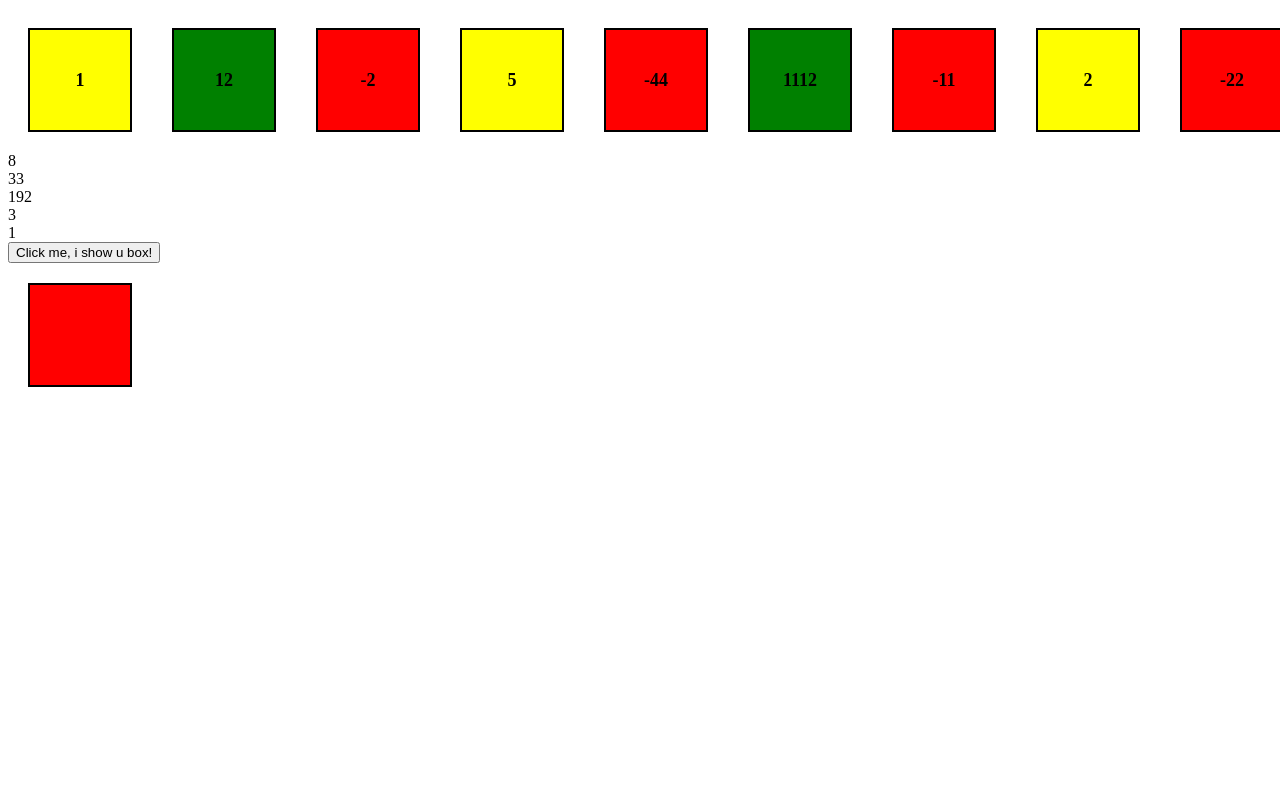
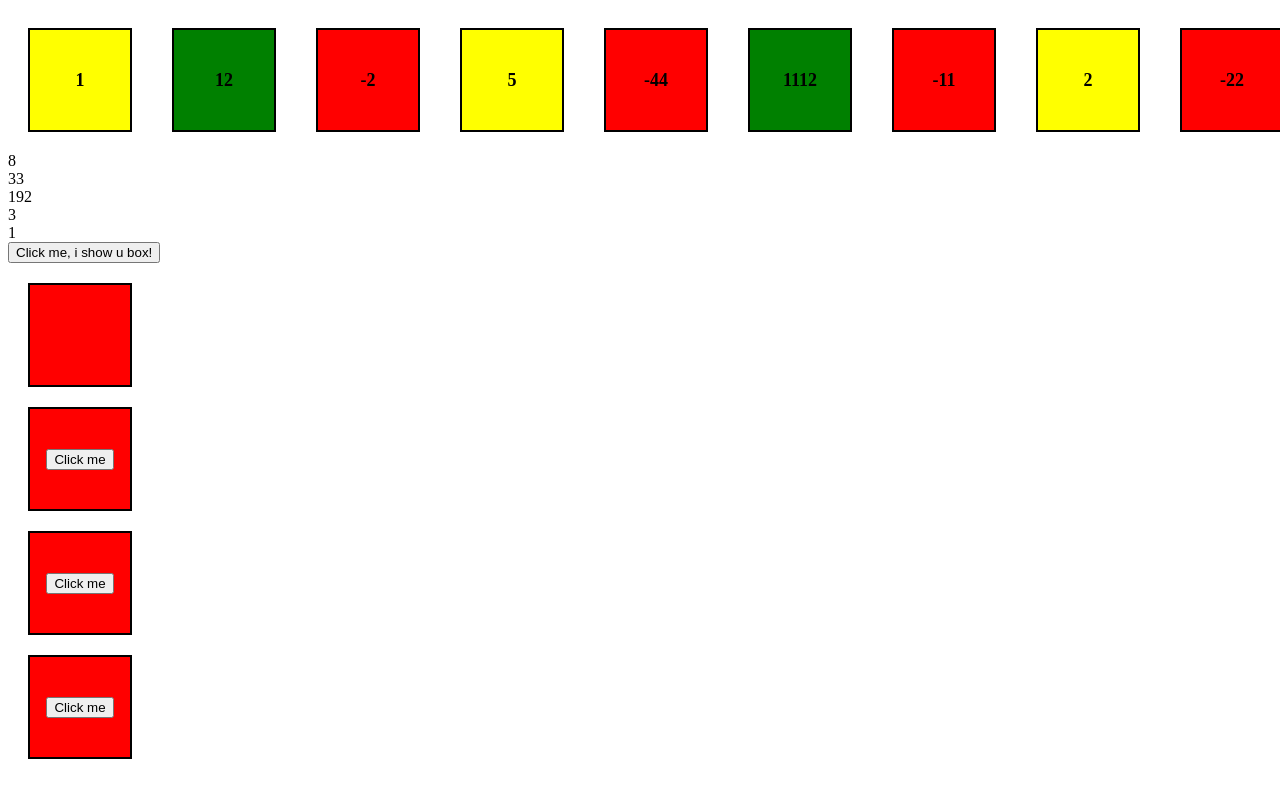
Before and after one commit to kostosHokage/react, a React (Create React App) app: page / in a window 1280 px wide. Shown: the top 798 px of the page. Built offline with nearby package versions, Linux system fonts and the light colour scheme.

Commit message:
#20 Создал родительский компонент, в котором выводятся 3 дочерних компонента, принимающие в себя пропсы

```diff
--- a/src/App.jsx
+++ b/src/App.jsx
@@ -3,6 +3,7 @@ import "./App.css";
 import AddNumber from "./AddNumber";
 import Square from "./Square";
 import State from "./State";
+import StateColor from "./StateColor";
 
 function App() {
   const fn = (x) => x + 5;
@@ -20,6 +21,7 @@ function App() {
       <AddNumber num={2} func={fn3} />
       <AddNumber num={100} func={fn4} />
       <State />
+      <StateColor />
     </div>
   );
 }
--- /dev/null
+++ b/src/StateColor.jsx
@@ -0,0 +1,14 @@
+import React, { useEffect, useState } from "react";
+import StateSquare from "./StateSquare";
+
+export default function StateColor() {
+  const [state, setState] = useState("black");
+
+  return (
+    <div>
+      <StateSquare />
+      <StateSquare />
+      <StateSquare />
+    </div>
+  );
+}
--- /dev/null
+++ b/src/StateSquare.jsx
@@ -0,0 +1,9 @@
+import React, { useEffect, useState } from "react";
+
+export default function StateSquare(props) {
+  return (
+    <div className="square">
+      <button type="button">Click me</button>
+    </div>
+  );
+}
```
Also changed, not shown: 1 other file (tests, documents, lock files or other folders).
